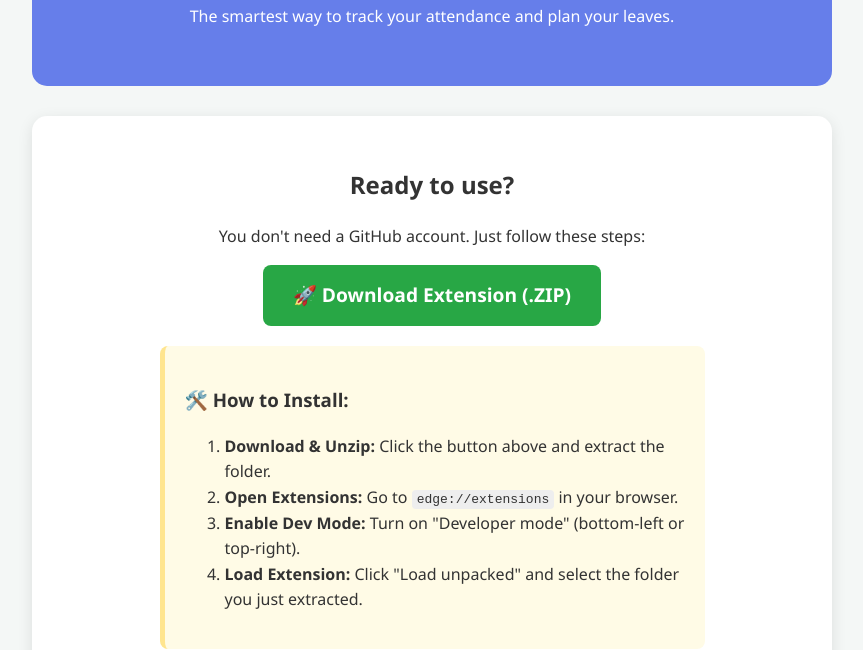
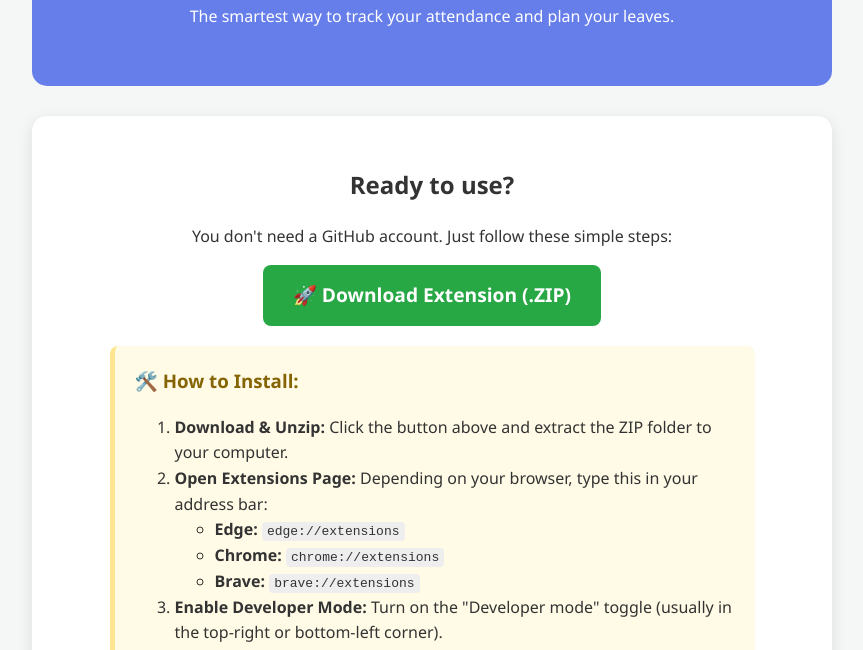
Before and after one commit to deveshgupta121105/kiet-attendance-calculator, a browser extension: page index.html in a window 1280 px wide. Shown: the part 150-800 px from the top of the page, without its empty margins (208-1071 px from the left). Drawn offline with Linux system fonts and the light colour scheme.

Commit message:
Update index.html

```diff
--- a/index.html
+++ b/index.html
@@ -8,10 +8,13 @@
         body { font-family: 'Segoe UI', Tahoma, Geneva, Verdana, sans-serif; line-height: 1.6; color: #333; max-width: 800px; margin: 0 auto; padding: 20px; background: #f4f7f6; }
         .hero { background: #667eea; color: white; padding: 40px; border-radius: 15px; text-align: center; margin-bottom: 30px; }
         .download-box { background: white; padding: 30px; border-radius: 15px; box-shadow: 0 4px 15px rgba(0,0,0,0.1); text-align: center; }
-        .btn { display: inline-block; background: #28a745; color: white; padding: 15px 30px; text-decoration: none; border-radius: 8px; font-weight: bold; font-size: 1.2rem; margin-bottom: 20px; }
+        .btn { display: inline-block; background: #28a745; color: white; padding: 15px 30px; text-decoration: none; border-radius: 8px; font-weight: bold; font-size: 1.2rem; margin-bottom: 20px; transition: background 0.3s; }
         .btn:hover { background: #218838; }
-        .steps { text-align: left; max-width: 500px; margin: 0 auto; background: #fffbe6; padding: 20px; border-radius: 8px; border-left: 5px solid #ffe58f; }
-        code { background: #eee; padding: 2px 5px; border-radius: 4px; }
+        .steps { text-align: left; max-width: 600px; margin: 0 auto; background: #fffbe6; padding: 20px; border-radius: 8px; border-left: 5px solid #ffe58f; }
+        .browser-link { color: #0078d4; font-family: monospace; background: #eee; padding: 2px 5px; border-radius: 4px; text-decoration: none; }
+        code { background: #eee; padding: 2px 5px; border-radius: 4px; font-family: monospace; }
+        h3 { margin-top: 0; color: #856404; }
+    </ol>
     </style>
 </head>
 <body>
@@ -22,18 +25,27 @@
 
     <div class="download-box">
         <h2>Ready to use?</h2>
-        <p>You don't need a GitHub account. Just follow these steps:</p>
+        <p>You don't need a GitHub account. Just follow these simple steps:</p>
 
         <a href="https://github.com/deveshgupta121105/kiet-attendance-calculator/archive/refs/heads/main.zip" class="btn">🚀 Download Extension (.ZIP)</a>
 
         <div class="steps">
             <h3>🛠️ How to Install:</h3>
             <ol>
-                <li><b>Download & Unzip:</b> Click the button above and extract the folder.</li>
-                <li><b>Open Extensions:</b> Go to <code>edge://extensions</code> in your browser.</li>
-                <li><b>Enable Dev Mode:</b> Turn on "Developer mode" (bottom-left or top-right).</li>
-                <li><b>Load Extension:</b> Click "Load unpacked" and select the folder you just extracted.</li>
+                <li><b>Download & Unzip:</b> Click the button above and extract the ZIP folder to your computer.</li>
+                <li><b>Open Extensions Page:</b> Depending on your browser, type this in your address bar:
+                    <ul>
+                        <li><b>Edge:</b> <code>edge://extensions</code></li>
+                        <li><b>Chrome:</b> <code>chrome://extensions</code></li>
+                        <li><b>Brave:</b> <code>brave://extensions</code></li>
+                    </ul>
+                </li>
+                <li><b>Enable Developer Mode:</b> Turn on the "Developer mode" toggle (usually in the top-right or bottom-left corner).</li>
+                <li><b>Load Extension:</b> Click the <b>"Load unpacked"</b> button and select the extracted folder (the one containing <code>manifest.json</code>).</li>
             </ol>
+            <p style="font-size: 0.9rem; color: #666; margin-top: 15px;">
+                <i>Note: After installing, pin the extension to your toolbar for easy access!</i>
+            </p>
         </div>
     </div>
 </body>
```
